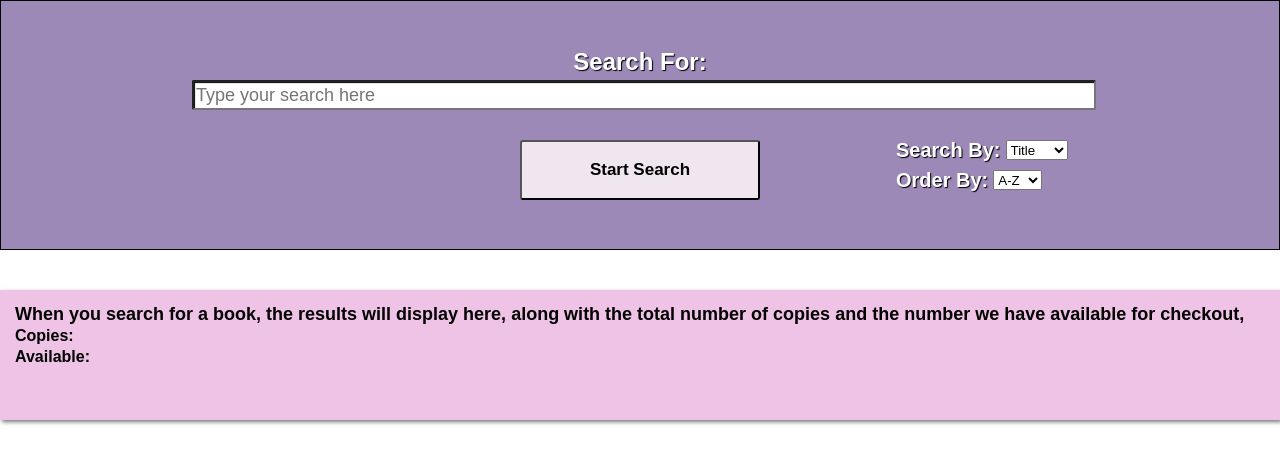
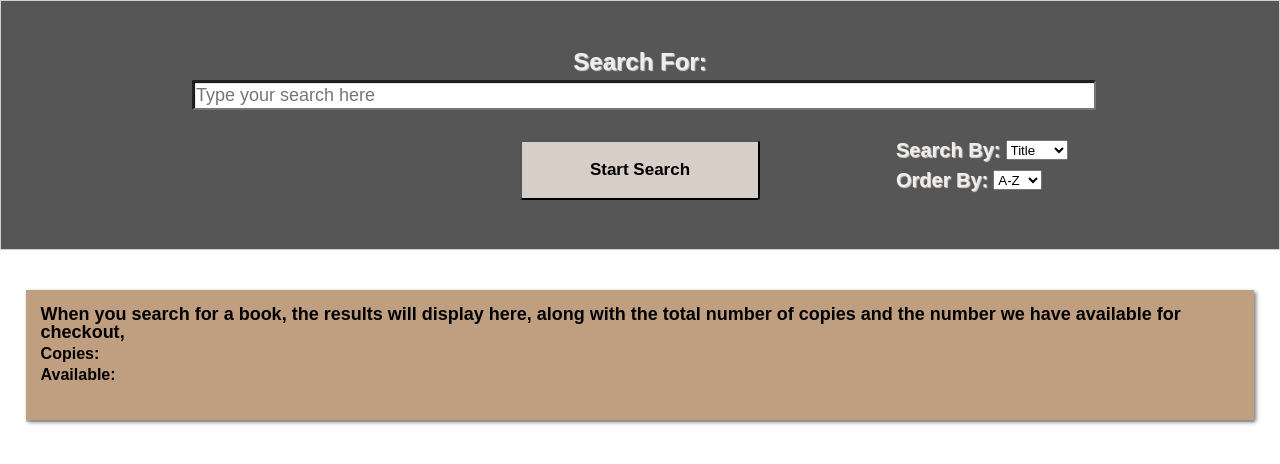
Before and after one commit to claytonpabst/library-catalog, a React (Create React App) app: page / in a window 1280 px wide. Shown: the top 464 px of the page. Built offline with nearby package versions, Linux system fonts and the light colour scheme; the HTML template or start-up script is replaced by a standard one.

Commit message:
updated the color scheme to be more professional

```diff
--- a/src/components/Admin/Admin.css
+++ b/src/components/Admin/Admin.css
@@ -5,6 +5,7 @@
     overflow: hidden;
     margin: 0;
     padding: 0;
+    background: #d7cec7;
 }
 
 .side_nav{
@@ -17,7 +18,7 @@
     height: 50px;
     font-size: 10px;
     border: 1px solid #eee;
-    background: #666;
+    background: #C09F80;
     text-align: left;
     padding: 5px 5px 5px 5px;
     cursor: pointer;
@@ -35,6 +36,7 @@
     border: 1px solid black;
     padding: 15px 15px 15px 15px;
     text-align: left;
+    background: #fff;
 }
 
 .admin_form h3{
@@ -58,7 +60,7 @@
     cursor: pointer;
     display: block;
     margin-top: 12px;
-    background: #666;
+    background: #d7cec7;
 }
 
 .admin_form button:active{
@@ -94,6 +96,7 @@
     .side_nav{
         width: 200px;
         float: left;
+        margin-left: 30px;
     }
 
     .side_nav li{
@@ -104,10 +107,11 @@
     }
 
     .admin_form{
-        width: calc(100% - 210px);
+        width: calc(100% - 310px);
         height: 95vh;
         float: left;
         border: 1px solid black;
+        margin-left: 5px;
     }
 
 }
--- a/src/components/Home/Book/Book.css
+++ b/src/components/Home/Book/Book.css
@@ -7,7 +7,7 @@
 .book_result_box{
     width: 100%;
     height: 130px;
-    background: #EFC3E6;
+    background: #C09F80;
     position: relative;
     text-align: left;
     font-size: 16px;
--- a/src/components/Home/Home.css
+++ b/src/components/Home/Home.css
@@ -1,9 +1,8 @@
 /*
-#B8BEDD PURPLY BLUE
-#F0E6EF PINKISH WHITE
-#EFC3E6 DULL PINK
-#F0A6CA PINK
-#9C89B8 PURPLE
+#565656 BLACKBOARD
+#d7cec7 LIGHT GRAYISH WHITE
+#76323F OXBLOOD
+#C09F80 TAN
  */
 
 .home{
@@ -14,10 +13,10 @@
 .search_box{
     width: 100%;
     height: 250px;
-    border: 1px solid black;
-    background: #9c89b8;
-    color: white;
-    text-shadow: 1px 1px 1px black;
+    border: 1px solid #d7cec7;
+    background: #565656;
+    color: #eee;
+    text-shadow: 1px 1px 1px #d7cec7;
 }
 
 .search_for_h2{
@@ -51,7 +50,7 @@
     top: 140px;
     border-radius: 3px;
     cursor: pointer;
-    background: #F0E6EF;
+    background: #d7cec7;
 }
 
 .filter_box{
@@ -88,10 +87,15 @@
 } */
 
 .search_results{
-    width: 100%;
+    width: 96%;
     position: relative;
+    left: 2%;
     padding-top: 40px;
     /* background: black; */
+}
+
+.results_container li{
+    border-bottom: 2px solid #d7cec7;
 }
 
 /* .prev_results{
--- a/src/components/LoginPage/LoginPage.css
+++ b/src/components/LoginPage/LoginPage.css
@@ -9,7 +9,7 @@
     width: 100%;
     font-size: 25px;
     font-weight: bold;
-    color: #B8BEDD;
+    color: #565656;
     position: absolute;
     top: calc(50% - 200px);
     text-shadow: 1px 1px 1px #100;
@@ -21,7 +21,7 @@
     position: absolute;
     left: calc(50% - 150px);
     top: calc(50% - 150px);
-    background: #9C89B8;
+    background: #C09F80;
     padding: 15px;
     border-radius: 5px;
     box-shadow: 3px 3px 3px #100;
```
Also changed, not shown: 1 other file (tests, documents, lock files or other folders).
